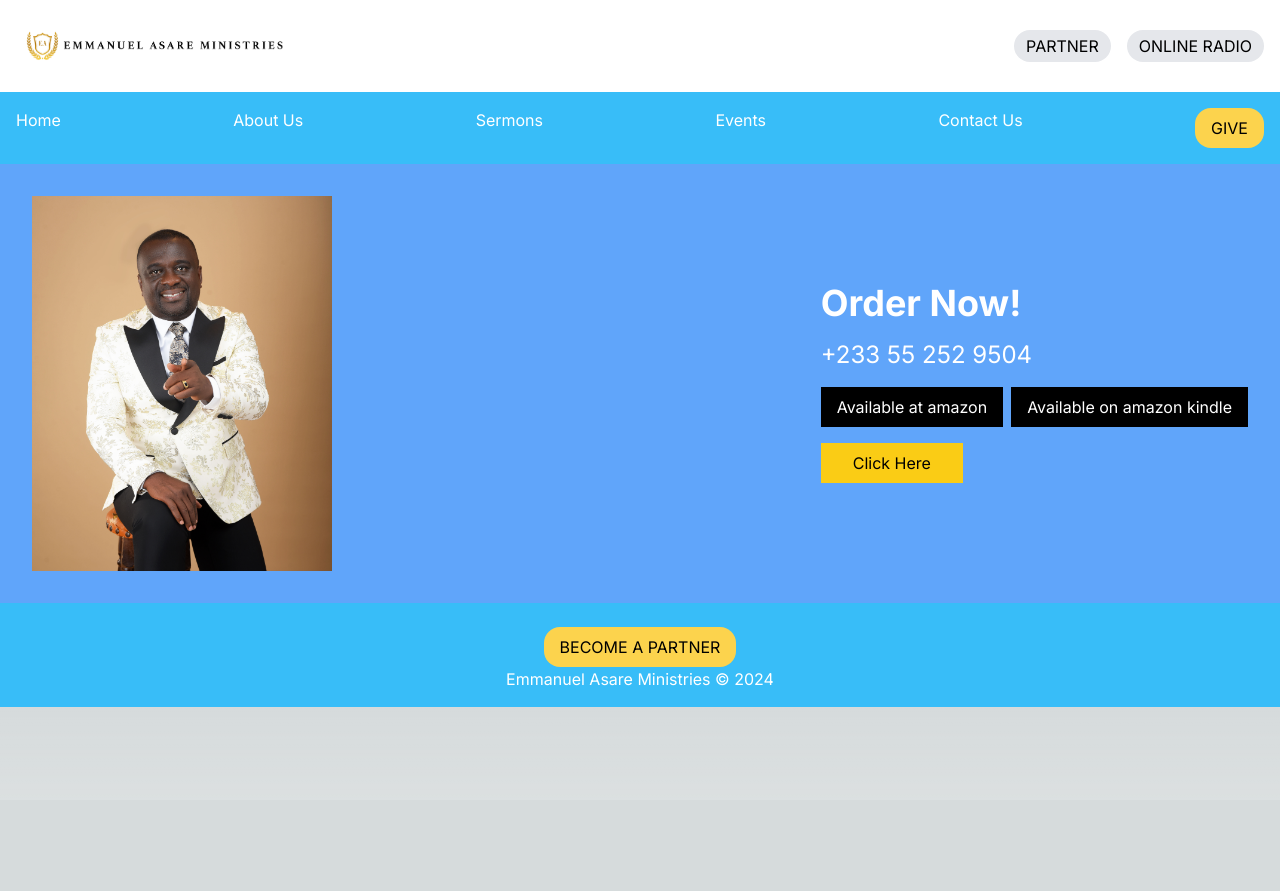
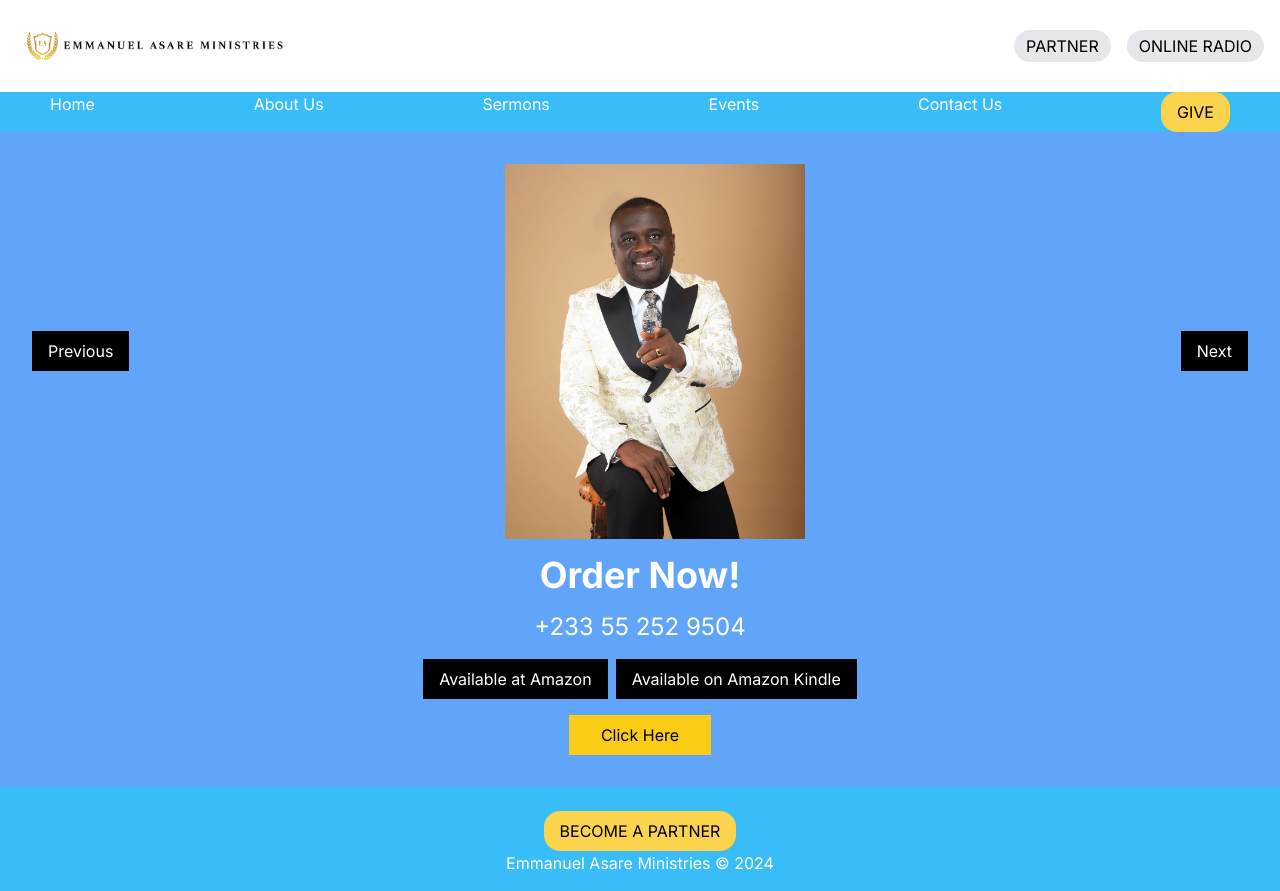
Before and after one commit to davidakuffo/emmanuel_asare_ministries, a Next.js app: page /Homepage in a window 1280 px wide. Before the commit the page ends 800 px from the top, so only its background shows below. Built offline with nearby package versions, Linux system fonts and the light colour scheme.

Commit message:
the navbar

```diff
--- a/src/app/Homepage/BookSection.tsx
+++ b/src/app/Homepage/BookSection.tsx
@@ -1,33 +1,75 @@
+import { useState } from "react";
 import Image from "next/image";
 import { images } from "../Images";
-const BookSection = () => (
+
+const BookCarousel = () => {
+  const [currentIndex, setCurrentIndex] = useState(0);
+
+  const carouselImages = [
+    {
+      src: images.image4, // Replace with your actual image paths or import statements
+      alt: "Satisfaction books",
+    },
+    {
+      src: images.image5, // Add more images as needed
+      alt: "Another book image",
+    },
+    // Add more image objects here
+  ];
+
+  const handlePrev = () => {
+    setCurrentIndex((prevIndex) =>
+      prevIndex === 0 ? carouselImages.length - 1 : prevIndex - 1
+    );
+  };
+
+  const handleNext = () => {
+    setCurrentIndex((prevIndex) =>
+      prevIndex === carouselImages.length - 1 ? 0 : prevIndex + 1
+    );
+  };
+
+  return (
     <section className="bg-blue-400 p-8 text-white">
       <div className="flex justify-between items-center">
+        <button
+          onClick={handlePrev}
+          className="bg-black text-white px-4 py-2 mr-2"
+        >
+          Previous
+        </button>
         <div>
           <Image
-          src={images.image4}
-          alt="Satisfaction books"
+            src={carouselImages[currentIndex].src}
+            alt={carouselImages[currentIndex].alt}
             width={300}
             height={200}
           />
         </div>
-      <div>
+        <button
+          onClick={handleNext}
+          className="bg-black text-white px-4 py-2 ml-2"
+        >
+          Next
+        </button>
+      </div>
+      <div className="text-center mt-4">
         <h2 className="text-4xl font-bold mb-4">Order Now!</h2>
         <p className="text-2xl">+233 55 252 9504</p>
         <div className="mt-4">
           <button className="bg-black text-white px-4 py-2 mr-2">
-            Available at amazon
+            Available at Amazon
           </button>
           <button className="bg-black text-white px-4 py-2">
-            Available on amazon kindle
+            Available on Amazon Kindle
           </button>
         </div>
         <button className="bg-yellow-400 text-black px-8 py-2 mt-4">
           Click Here
         </button>
       </div>
-    </div>
     </section>
   );
+};
 
-export default BookSection;
+export default BookCarousel;
--- a/src/app/Homepage/NavBar.tsx
+++ b/src/app/Homepage/NavBar.tsx
@@ -1,13 +1,35 @@
 const NavBar = () => (
-  <nav className="bg-sky-400 text-white p-4">
+  <nav className="bg-sky-400 text-white px-[50px]">
     <ul className="flex justify-between">
-      <li>Home</li>
-      <li>About Us</li>
-      <li>Sermons</li>
-      <li>Events</li>
-      <li>Contact Us</li>
+      <li>
+        <a href="/" className="">
+          Home
+        </a>
+      </li>
+      <li>
+        <a href="/" className="">
+          About Us
+        </a>
+      </li>
+      <li>
+        <a href="/" className="">
+          Sermons
+        </a>
+      </li>
+      <li>
+        <a href="/" className="">
+          Events
+        </a>
+      </li>
+      <li>
+        <a href="/" className="">
+          Contact Us
+        </a>
+      </li>
       <button className="bg-amber-300 text-black px-4 py-2 rounded-[1rem]">
-        GIVE
+        <a href="" className="">
+          GIVE
+        </a>
       </button>
     </ul>
   </nav>
--- a/src/app/Homepage/page.tsx
+++ b/src/app/Homepage/page.tsx
@@ -1,3 +1,4 @@
+"use client";
 import React from "react";
 import Head from "next/head";
 import Image from "next/image";
```
Lines whose indentation alone changed are shown as unchanged.
